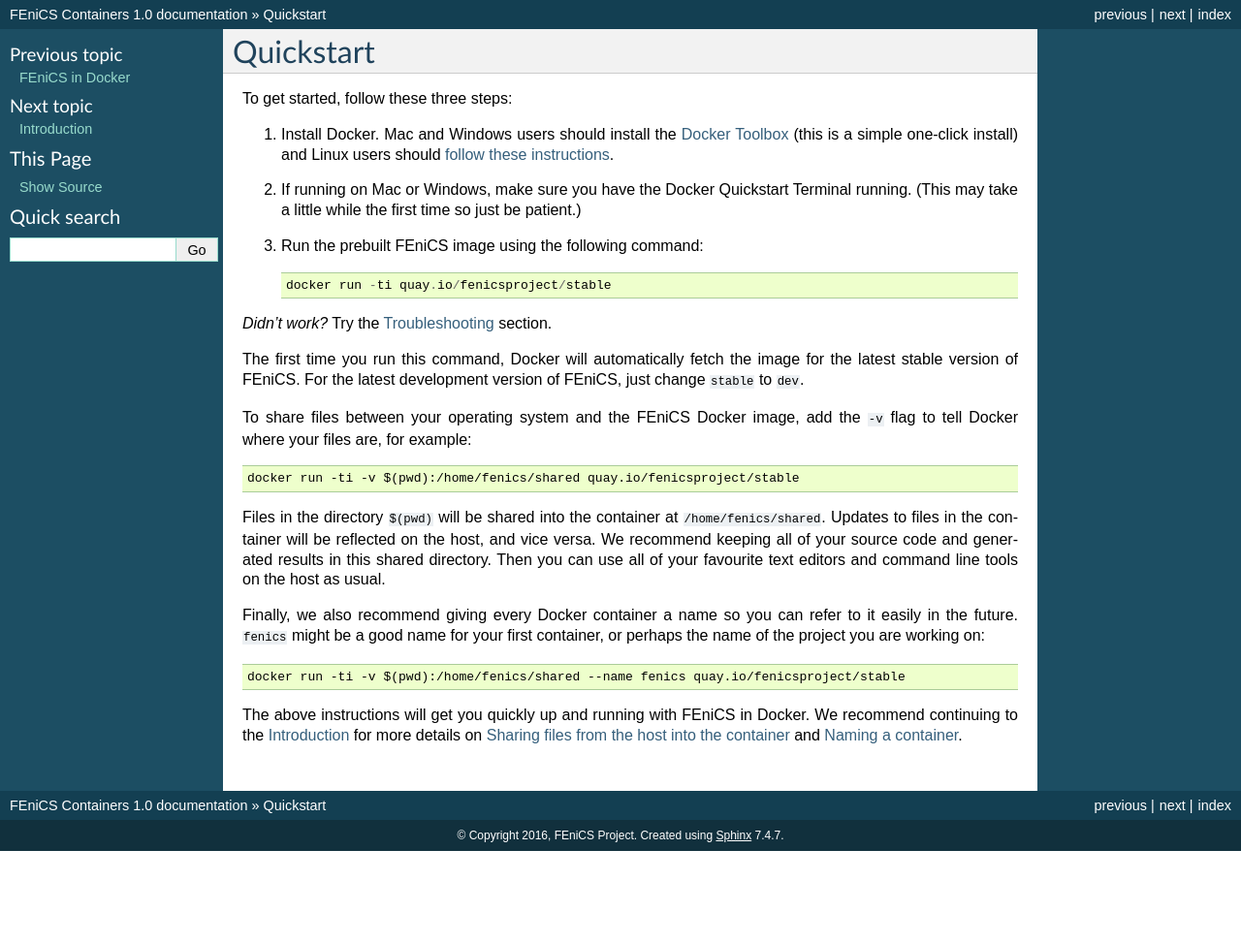
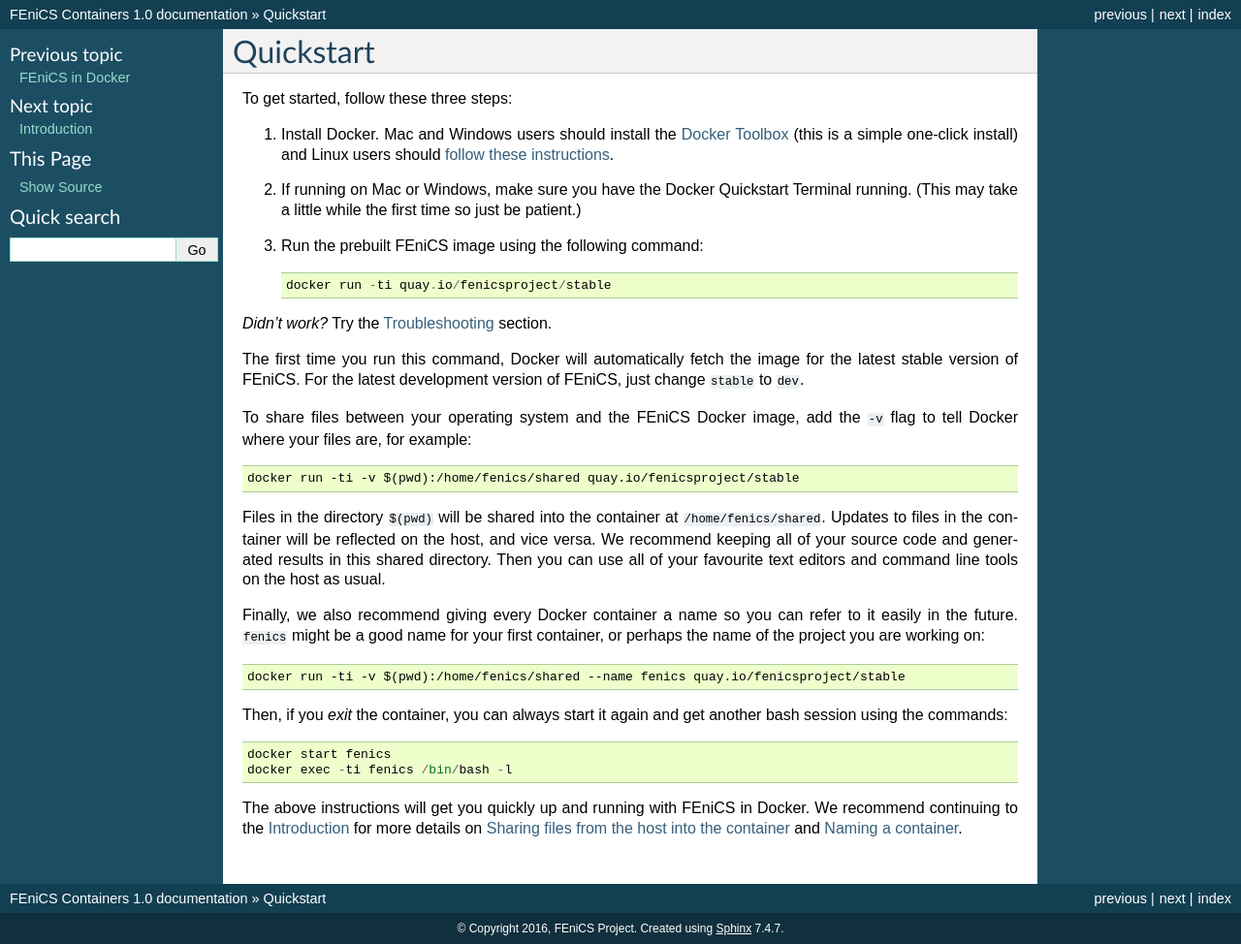
Before and after one commit to vacary/docker, a Sphinx documentation site: the page built from docs/source/quickstart.rst, in a window 1280 px wide. Shown: the whole page at 97% size. Built offline with Sphinx 7.4.7, drawn with Linux system fonts in a browser that asks for light colours; before the commit the page ends 900 px from its top, so only the background shows below that.

Commit message:
[skip build] Documentation update.
Still have dev-env invocation to sort out, might need some adjustments in Dockerfiles.

```diff
--- a/docs/source/introduction.rst
+++ b/docs/source/introduction.rst
@@ -141,7 +141,7 @@
 future. To do this simply pass the ``--name`` flag to the ``docker run``
 command, e.g.::
 
-    docker run -ti -v $(pwd):/home/fenics/shared quay.io/fenicsproject/stable
+    docker run -ti -v $(pwd):/home/fenics/shared --name fenics quay.io/fenicsproject/stable
 
 Now you can easily ``stop``, ``start``, and run a new shell in your container
 ``fenics``::
--- a/docs/source/quickstart.rst
+++ b/docs/source/quickstart.rst
@@ -41,6 +41,12 @@
 
     docker run -ti -v $(pwd):/home/fenics/shared --name fenics quay.io/fenicsproject/stable
 
+Then, if you `exit` the container, you can always start it again and
+get another bash session using the commands::
+
+    docker start fenics
+    docker exec -ti fenics /bin/bash -l
+
 The above instructions will get you quickly up and running with FEniCS in
 Docker. We recommend continuing to the :ref:`introduction` for more details on
 :ref:`sharing_introduction` and :ref:`naming_introduction`.
```
Also changed, not shown: other parts of docs/source/introduction.rst (+1 -1 lines).
